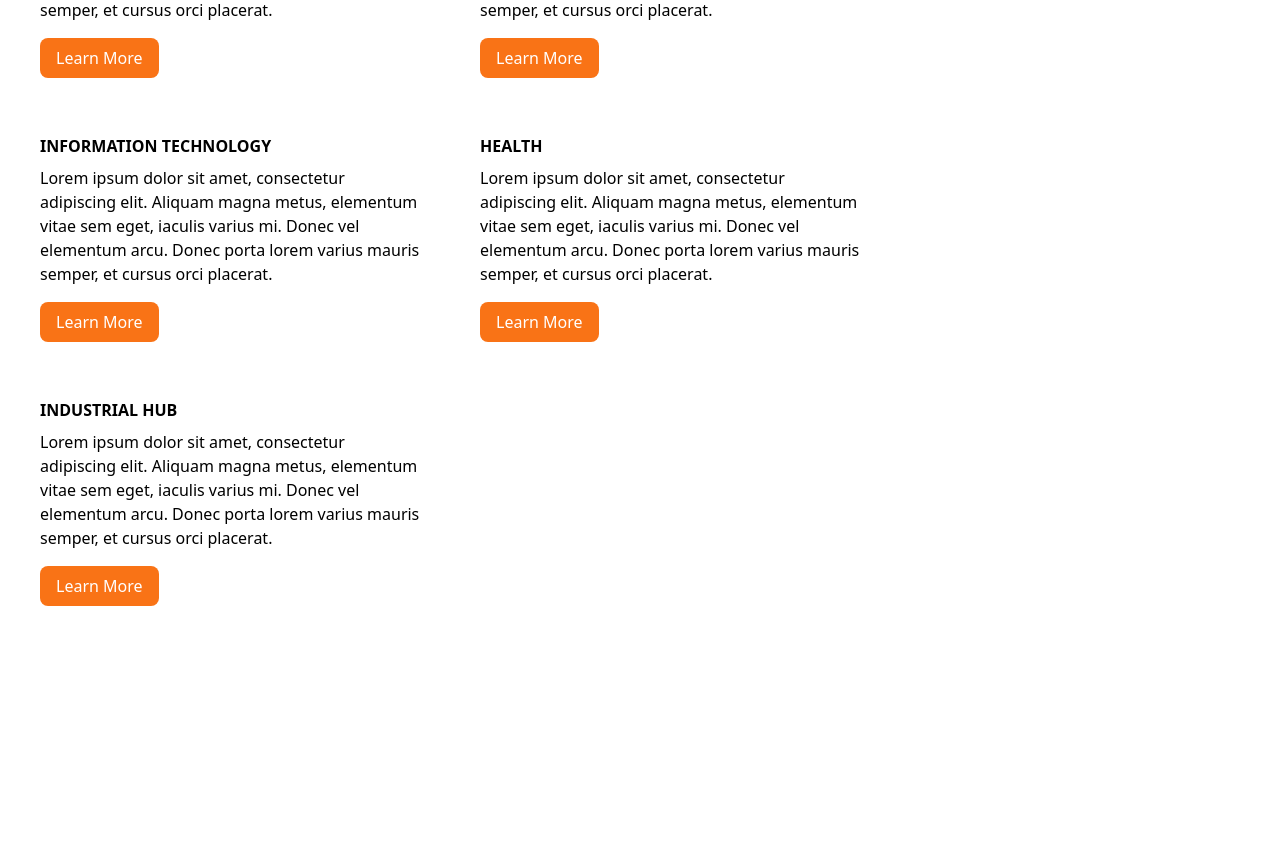
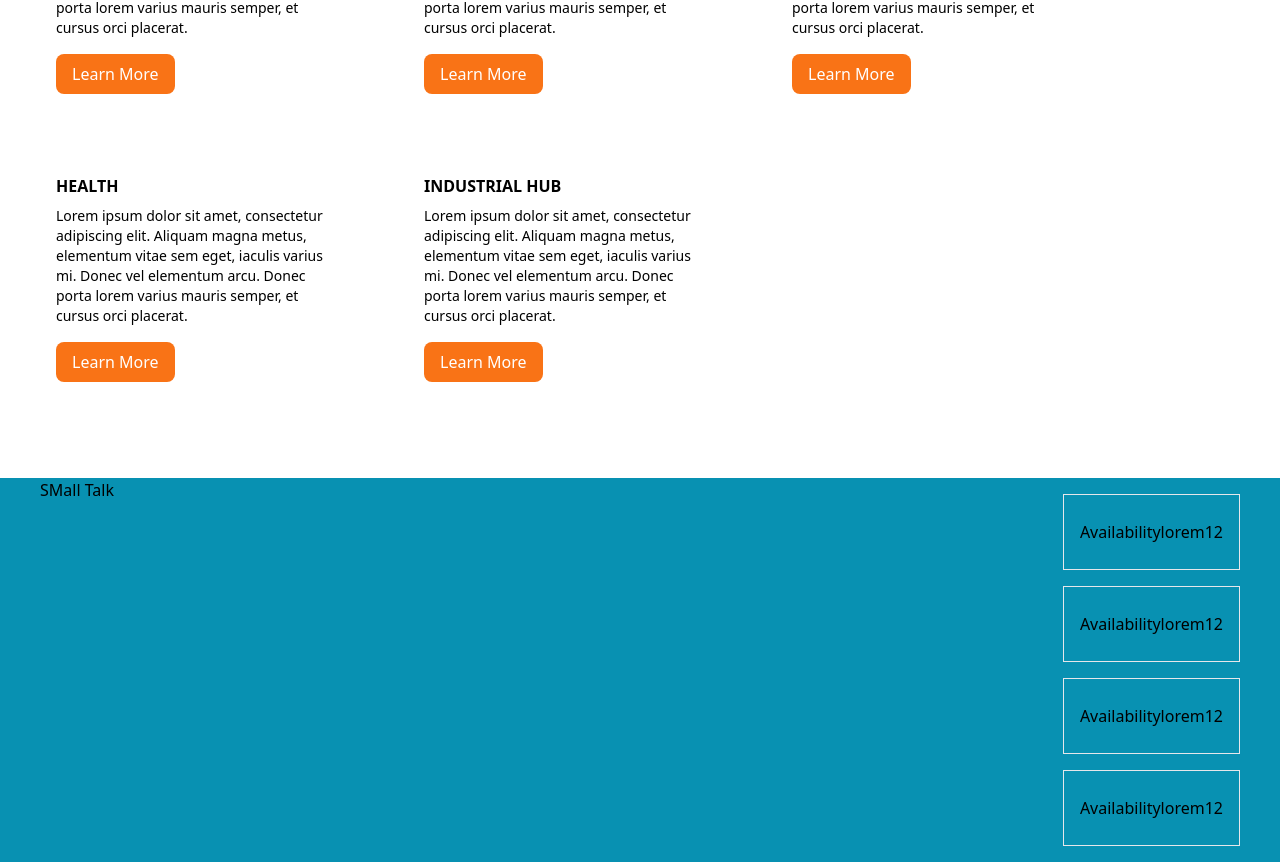
Before and after one commit to WatipasoChirambo/Stick, a Next.js app: page / in a window 1280 px wide. Shown: the part 788-1650 px from the top of the page. Before the commit the page ends 1394 px from the top, so only its background shows below. Built offline with nearby package versions, Linux system fonts and the light colour scheme.

Commit message:
why nec section

```diff
--- a/components/Navbar.js
+++ b/components/Navbar.js
@@ -36,10 +36,10 @@ function Navbar() {
         </div>
       </div>
       <div className="hidden lg:flex gap-4">
-        <FaTwitter size={25} />
-        <FaFacebook size={25} />
-        <FaInstagram size={25} />
-        <FaLinkedinIn size={25} />
+        <FaTwitter size={25} className="hover:text-orange-500 cursor-pointer"/>
+        <FaFacebook size={25} className="hover:text-orange-500 cursor-pointer"/>
+        <FaInstagram size={25} className="hover:text-orange-500 cursor-pointer"/>
+        <FaLinkedinIn size={25} className="hover:text-orange-500 cursor-pointer"/>
       </div>
       <div className="lg:hidden">
         <MdMenu
--- a/components/ReMembers.js
+++ b/components/ReMembers.js
@@ -1,10 +1,22 @@
 import React from "react";
 import { Splide, SplideSlide } from "@splidejs/react-splide";
 import "@splidejs/react-splide/css";
+import Stack from "./Stack";
 
 function ReMembers() {
   return (
     <>
+    <div className="flex justify-between w-full h-96 bg-cyan-600 mt-20 px-10">
+      <div>
+        SMall Talk
+      </div>
+      <div className="grid gap-4 mt-4 mb-4">
+        <Stack/>
+        <Stack/>
+        <Stack/>
+        <Stack/>
+      </div>
+    </div>
     </>
   );
 }
--- a/components/Sector.js
+++ b/components/Sector.js
@@ -3,9 +3,9 @@ import Button from './Button'
 
 function Sector({ title }) {
     return (
-        <div className='w-96'>
-            <h3 className='font-black bold'>{title}</h3>
-            <p className='mt-2'>Lorem ipsum dolor sit amet, consectetur adipiscing elit.
+        <div className='w-80 p-4'>
+            <h3 className='font-black font-semibold'>{title}</h3>
+            <p className='mt-2 text-sm'>Lorem ipsum dolor sit amet, consectetur adipiscing elit.
                 Aliquam magna metus, elementum vitae sem eget,
                 iaculis varius mi. Donec vel elementum arcu.
                 Donec porta lorem varius mauris semper,
--- /dev/null
+++ b/components/Stack.js
@@ -0,0 +1,12 @@
+import React from 'react'
+
+function Stack() {
+  return (
+    <div className='flex border border-solid text-center align-center items-center px-4 py-21'>
+        <h4>Availability</h4>
+        <p>lorem12</p>
+    </div>
+  )
+}
+
+export default Stack
--- a/components/Trending.js
+++ b/components/Trending.js
@@ -5,14 +5,16 @@ import Sector from "./Sector";
 function Trending() {
   return (
     <>
-      <div className="px-10 pt-8">
-        <h3 className="text-center text-xl lg:text-3xl font-bold">INDUSTRY SECTORS</h3>
-        <div className="flex flex-wrap gap-14 pt-10">
-          <Sector title="FOOD & NUTRITION"/>
-          <Sector title="AGRICULTURE"/>
-          <Sector title="INFORMATION TECHNOLOGY"/>
-          <Sector title="HEALTH"/>
-          <Sector title="INDUSTRIAL HUB"/>
+      <div className="px-10 pt-8 flex justify-center m-auto">
+        <div>
+          <h3 className="text-center text-xl lg:text-3xl font-black font-bold">INDUSTRY SECTORS</h3>
+          <div className="flex flex-wrap gap-12 pt-10">
+            <Sector title="FOOD & NUTRITION" />
+            <Sector title="AGRICULTURE" />
+            <Sector title="INFORMATION TECHNOLOGY" />
+            <Sector title="HEALTH" />
+            <Sector title="INDUSTRIAL HUB" />
+          </div>
         </div>
       </div>
       <style jsx>
--- a/pages/index.js
+++ b/pages/index.js
@@ -4,8 +4,9 @@ import styles from '../styles/Home.module.css'
 import Navbar from '../components/Navbar'
 import Hero from '../components/Hero'
 import Trending from '../components/Trending'
+import Sector from '../components/Sector'
 import ReMembers from '../components/ReMembers'
-import Sector from '../components/Sector'
+import stack from '../components/Stack'
 
 export default function Home() {
   return (
@@ -13,6 +14,7 @@ export default function Home() {
       <Navbar/>
       <Hero className="px-10"/>
       <Trending className="flex justify-center"/>
+      <ReMembers/>
     </div>
   )
 }
```
